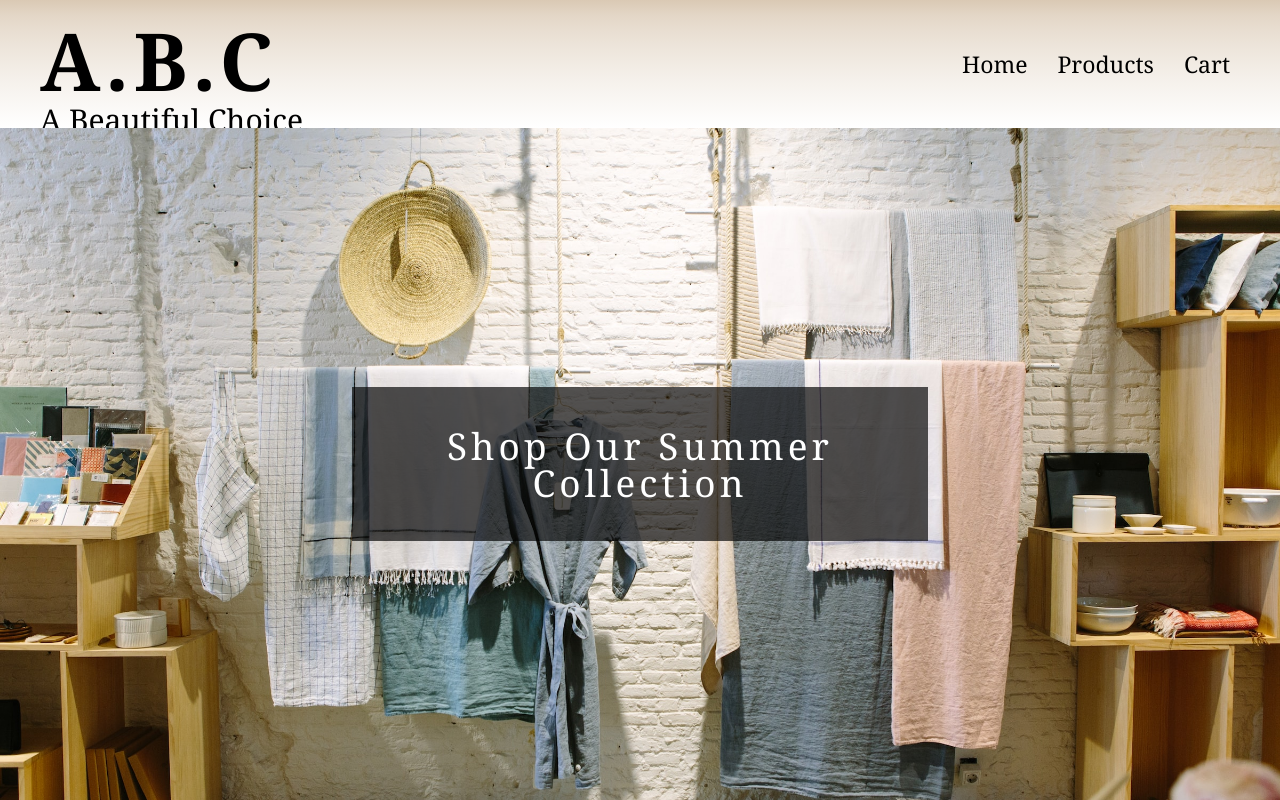
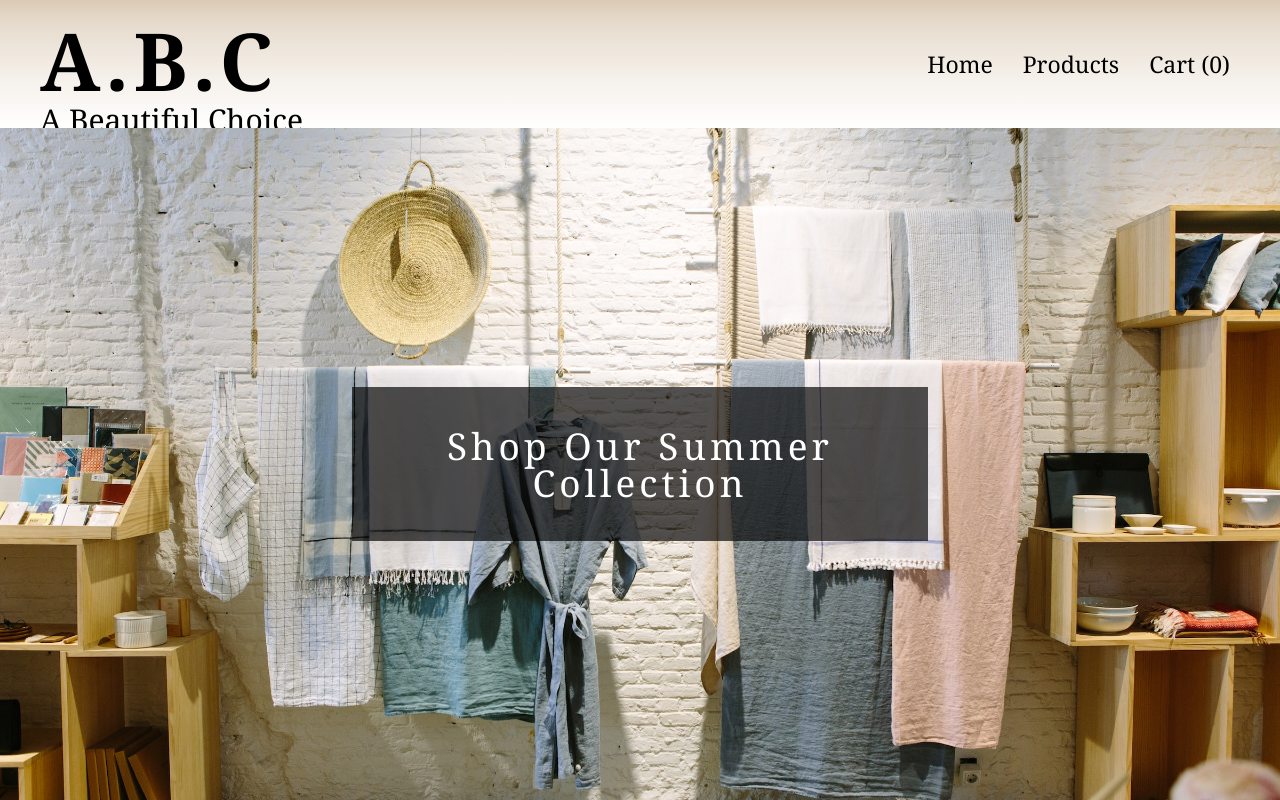
Before and after one commit to dukdukg00se/shopping-cart, a React (Vite) app: page / in a window 1280 px wide. Built offline with nearby package versions, Linux system fonts and the light colour scheme; no server answers.

Commit message:
Create fn to get total items and display in header

```diff
--- a/src/components/navbar/Navbar.jsx
+++ b/src/components/navbar/Navbar.jsx
@@ -1,7 +1,20 @@
 import { Link } from 'react-router-dom';
 import styles from './Navbar.module.css';
 
-export default function Navbar() {
+function getItemCount(items) {
+  let totalItems = 0;
+  items.forEach((item) => {
+    totalItems += item.quantity;
+  });
+  return totalItems;
+}
+
+export default function Navbar({ itemsInCart }) {
+  // let totalItems = 0;
+  // itemsInCart.forEach((item) => {
+  //   totalItems += item.quantity;
+  // });
+
   return (
     <header className={styles.header}>
       <div>
@@ -18,7 +31,7 @@ export default function Navbar() {
             <Link to="/products">Products</Link>
           </li>
           <li className={styles.linkWrapper}>
-            <Link to="/cart">Cart</Link>
+            <Link to="/cart">Cart ({getItemCount(itemsInCart)})</Link>
           </li>
         </ul>
       </nav>
```
